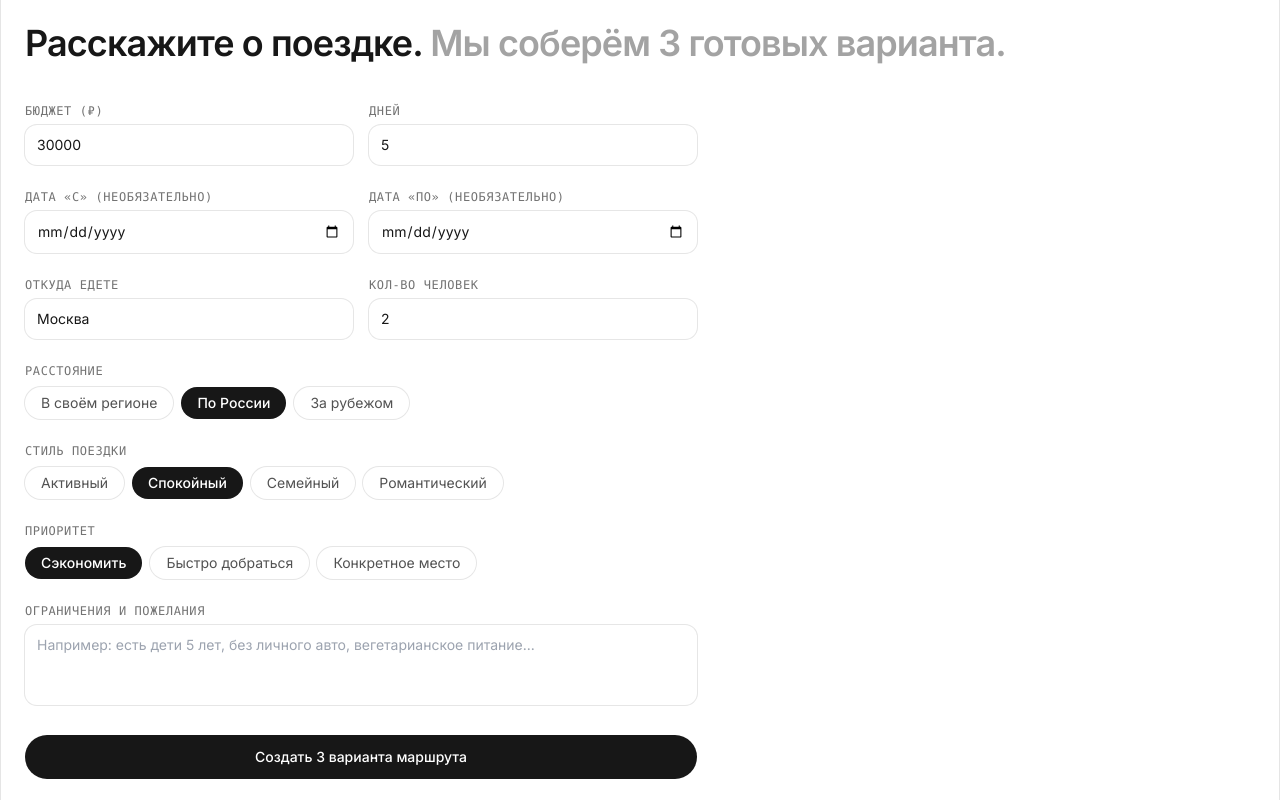
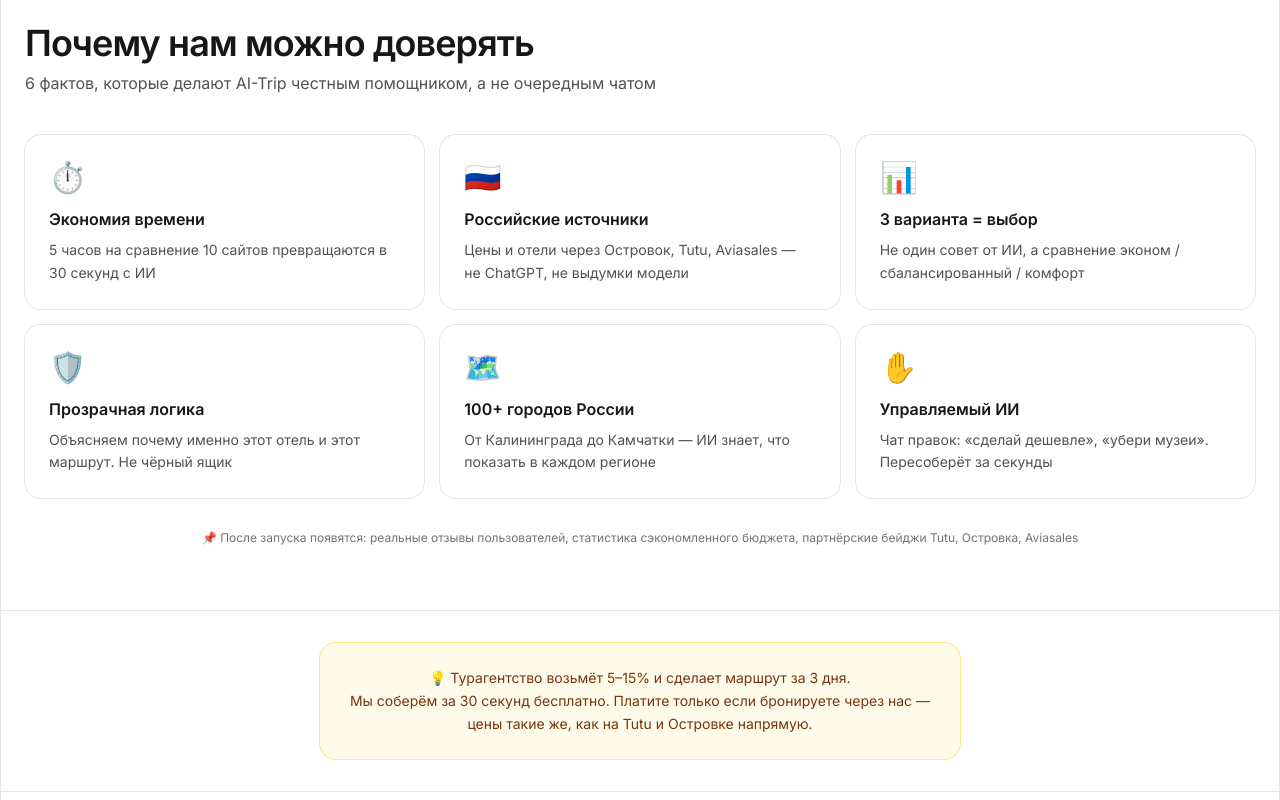
Before and after one commit to krlprjct/AI-Trip, a Next.js app: page / in a window 1280 px wide. Shown: the part 2160-2960 px from the top of the page. Built offline with nearby package versions, Linux system fonts and the light colour scheme.

Commit message:
feat: scientific advisor feedback — pricing anchors, 299₽/trip, 5% rationale, RTB section

```diff
--- a/src/app/page.tsx
+++ b/src/app/page.tsx
@@ -622,15 +622,35 @@ export default function Home() {
       <nav className="border-b border-neutral-200 sticky top-0 z-50 bg-white/95 backdrop-blur">
         <div className="max-w-[1280px] mx-auto px-6 h-14 flex items-center justify-between border-x border-neutral-200">
           <div className="flex items-center gap-8">
-            <a href="#" className="flex items-center gap-2 font-[550] text-neutral-900">
+            <a
+              href="#"
+              onClick={(e) => { e.preventDefault(); window.scrollTo({ top: 0, behavior: "smooth" }); }}
+              className="flex items-center gap-2 font-[550] text-neutral-900"
+            >
               <span>🗺️</span> AI-Trip
             </a>
             <div className="hidden md:flex items-center gap-6">
-              {["Главная", "Как работает", "Тарифы"].map((l) => (
-                <a key={l} href={`#${l}`} className="text-sm text-neutral-500 hover:text-neutral-900 transition">
-                  {l}
-                </a>
-              ))}
+              <a
+                href="#"
+                onClick={(e) => { e.preventDefault(); window.scrollTo({ top: 0, behavior: "smooth" }); }}
+                className="text-sm text-neutral-500 hover:text-neutral-900 transition"
+              >
+                Главная
+              </a>
+              <a
+                href="#how"
+                onClick={(e) => { e.preventDefault(); document.getElementById("how")?.scrollIntoView({ behavior: "smooth" }); }}
+                className="text-sm text-neutral-500 hover:text-neutral-900 transition"
+              >
+                Как работает
+              </a>
+              <a
+                href="#pricing"
+                onClick={(e) => { e.preventDefault(); document.getElementById("pricing")?.scrollIntoView({ behavior: "smooth" }); }}
+                className="text-sm text-neutral-500 hover:text-neutral-900 transition"
+              >
+                Тарифы
+              </a>
               <Link href="/tg" className="text-sm text-neutral-500 hover:text-neutral-900 transition">
                 Бот
               </Link>
@@ -733,6 +753,75 @@ export default function Home() {
                 </div>
               </button>
             ))}
+          </div>
+        </div>
+      </section>
+
+      {/* ── RTB SECTION ── */}
+      <div className="canvas-grid-line" />
+      <section className="border-x border-neutral-200 max-w-[1280px] mx-auto">
+        <div className="px-6 py-16">
+          <h2 className="text-3xl md:text-4xl tracking-tight font-[550]">Почему нам можно доверять</h2>
+          <p className="text-neutral-600 mt-2 mb-10">6 фактов, которые делают AI-Trip честным помощником, а не очередным чатом</p>
+          <div className="grid sm:grid-cols-2 lg:grid-cols-3 gap-4">
+            {[
+              {
+                emoji: "⏱️",
+                title: "Экономия времени",
+                text: "5 часов на сравнение 10 сайтов превращаются в 30 секунд с ИИ",
+              },
+              {
+                emoji: "🇷🇺",
+                title: "Российские источники",
+                text: "Цены и отели через Островок, Tutu, Aviasales — не ChatGPT, не выдумки модели",
+              },
+              {
+                emoji: "📊",
+                title: "3 варианта = выбор",
+                text: "Не один совет от ИИ, а сравнение эконом / сбалансированный / комфорт",
+              },
+              {
+                emoji: "🛡️",
+                title: "Прозрачная логика",
+                text: "Объясняем почему именно этот отель и этот маршрут. Не чёрный ящик",
+              },
+              {
+                emoji: "🗺️",
+                title: "100+ городов России",
+                text: "От Калининграда до Камчатки — ИИ знает, что показать в каждом регионе",
+              },
+              {
+                emoji: "✋",
+                title: "Управляемый ИИ",
+                text: "Чат правок: «сделай дешевле», «убери музеи». Пересоберёт за секунды",
+              },
+            ].map((card) => (
+              <div
+                key={card.title}
+                className="bg-white ring-1 ring-neutral-950/10 rounded-2xl p-6 hover:shadow-md transition-shadow"
+              >
+                <span className="text-3xl mb-3 block">{card.emoji}</span>
+                <h3 className="font-semibold text-base mb-2">{card.title}</h3>
+                <p className="text-sm text-neutral-600 leading-relaxed">{card.text}</p>
+              </div>
+            ))}
+          </div>
+          <p className="text-xs text-neutral-500 text-center mt-8">
+            📌 После запуска появятся: реальные отзывы пользователей, статистика сэкономленного бюджета, партнёрские бейджи Tutu, Островка, Aviasales
+          </p>
+        </div>
+      </section>
+
+      {/* ── VALUE PROPOSITION ── */}
+      <div className="canvas-grid-line" />
+      <section className="border-x border-neutral-200 max-w-[1280px] mx-auto">
+        <div className="px-6 py-8 flex justify-center">
+          <div className="max-w-[640px] w-full px-6 py-6 bg-amber-50 ring-1 ring-amber-200 rounded-2xl text-center">
+            <p className="text-sm text-amber-900 leading-relaxed">
+              💡 Турагентство возьмёт 5–15% и сделает маршрут за 3 дня.<br/>
+              Мы соберём за 30 секунд бесплатно. Платите только если бронируете через нас —
+              цены такие же, как на Tutu и Островке напрямую.
+            </p>
           </div>
         </div>
       </section>
@@ -1109,7 +1198,7 @@ export default function Home() {
 
       {/* ── PRICING ── */}
       <div className="canvas-grid-line" />
-      <section id="Тарифы" className="border-x border-neutral-200 max-w-[1280px] mx-auto">
+      <section id="pricing" className="border-x border-neutral-200 max-w-[1280px] mx-auto">
         <div className="px-6 py-16">
           <h2 className="text-3xl md:text-4xl font-[550] tracking-tight mb-12">
             <span className="text-neutral-900">Начните бесплатно.</span>{" "}
@@ -1141,11 +1230,11 @@ export default function Home() {
               <div>
                 <div className="text-3xl mb-3">✈️</div>
                 <h3 className="text-lg font-semibold text-neutral-900">Автопилот лайт</h3>
-                <p className="text-2xl font-[550] tracking-tight text-neutral-900 mt-1">299 ₽/мес</p>
-                <p className="text-xs mt-1 text-neutral-500">20 маршрутов, экспорт и история</p>
+                <p className="text-2xl font-[550] tracking-tight text-neutral-900 mt-1">299 ₽ за поездку</p>
+                <p className="text-xs mt-1 text-neutral-500">Разовая оплата за маршрут с бронированием</p>
               </div>
               <ul className="space-y-1.5 flex-1">
-                {["20 генераций/мес", "История маршрутов", "Экспорт в PDF", "Email поддержка"].map((f) => (
+                {["ИИ ищет билеты и отели", "Оплата одной суммой", "История маршрутов", "Экспорт в PDF"].map((f) => (
                   <li key={f} className="flex gap-2 text-sm text-neutral-600">
                     <span className="text-sky-600">✓</span>{f}
                   </li>
@@ -1172,6 +1261,9 @@ export default function Home() {
                   </li>
                 ))}
               </ul>
+              <p className="text-xs text-white/70 mt-3 leading-relaxed">
+                5% — это партнёрская комиссия от Tutu, Островка, Aviasales. Вы платите столько же, сколько на их сайтах напрямую. Мы получаем процент за привод клиента.
+              </p>
               <button className="mt-auto w-full py-2 rounded-full text-sm font-medium transition bg-white text-neutral-900 hover:bg-neutral-100">
                 Выбрать
               </button>
```
